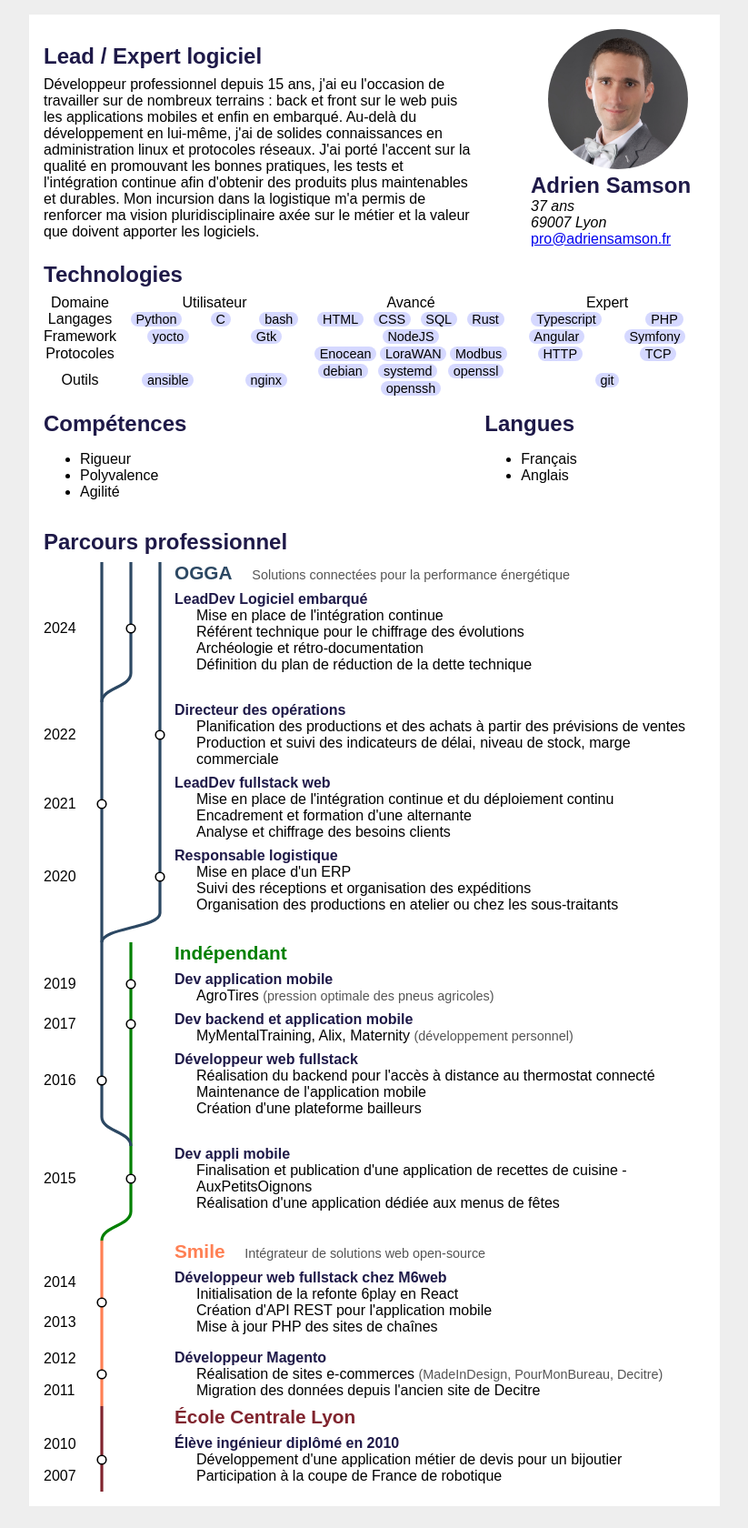
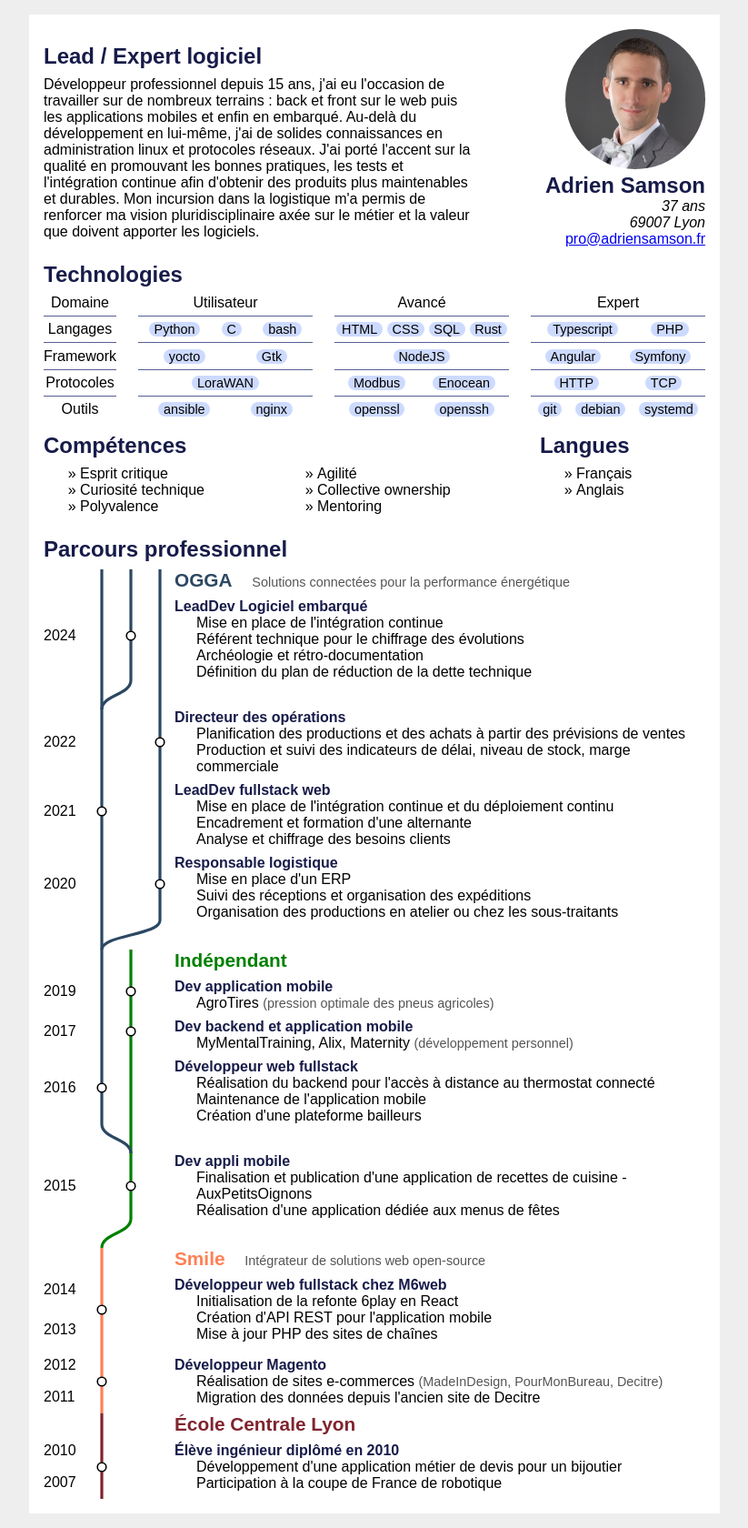
Before and after one commit to adriensamson/adriensamson.github.io, a Jekyll site: the page cv2025.html, which Jekyll copies as it is, in a window 1280 px wide. Shown: the whole page at 91% size, without its empty margins (228-1051 px from the left). Built offline with Jekyll 4.4.1, drawn with Linux system fonts in a browser that asks for light colours.

Commit message:
fix colors

```diff
--- a/cv2025.html
+++ b/cv2025.html
@@ -14,8 +14,9 @@
             --smile: #ff8054;
             --ecl: #80242E;
 
-            --accent-fg: oklch(25% 0.085 283);
-            --accent-bg: oklch(90% 0.085 283);
+            --accent-fg: oklch(25% 0.085 275);
+            --accent-bg: oklch(90% 0.085 275);
+            --accent-border: oklch(50% 0.085 275);
         }
         html {
             background: #eeeeee;
@@ -47,9 +48,7 @@
         #name {
             flex: 0 0 12rem;
             margin-left: 4rem;
-        }
-        #name div.photo {
-            text-align: center;
+            text-align: right;
         }
         #name div.photo > img {
             width: 80%;
@@ -65,7 +64,7 @@
             font-size: .9rem;
         }
 
-        dl {
+        dl, ul {
             margin: .5rem 0;
         }
         dl:has(~ .fork) {
@@ -81,6 +80,9 @@
         dd {
             margin-left: 1.5rem;
         }
+        li {
+            list-style: "» ";
+        }
         #competences {
 
         }
@@ -93,18 +95,27 @@
             /*flex-direction: column;*/
         }
         #softskills {
-            flex: 2
+            flex: 3
         }
         #softskills ~ div {
             flex: 1;
         }
+        #softskills ul {
+            column-count: 2;
+        }
 
         #technologies div.table {
             display: grid;
+            grid-column-gap: 1.5rem;
             grid-template-columns: min-content repeat(3, 1fr);
         }
-        #technologies div.table div.header {
-            font-weight: 500;
+        #technologies div.table div.header, #technologies div.table div.row-header {
+            /*font-weight: 400;*/
+        }
+        #technologies div.table div:not(.header) {
+            border-top: solid 1px var(--accent-border);
+            margin-top: .3rem;
+            padding-top: .3rem;
         }
         #technologies div.table div {
             display: flex;
@@ -271,7 +282,7 @@
                     <div class="header">Avancé</div>
                     <div class="header">Expert</div>
 
-                    <div class="header">Langages</div>
+                    <div class="row-header">Langages</div>
                     <div>
                         <span>Python</span>
                         <span>C</span>
@@ -288,7 +299,7 @@
                         <span>PHP</span>
                     </div>
 
-                    <div class="header">Framework</div>
+                    <div class="row-header">Framework</div>
                     <div>
                         <span>yocto</span>
                         <span>Gtk</span>
@@ -301,31 +312,32 @@
                         <span>Symfony</span>
                     </div>
 
-                    <div class="header">Protocoles</div>
-                    <div></div>
+                    <div class="row-header">Protocoles</div>
                     <div>
+                        <span>LoraWAN</span>
+                    </div>
+                    <div>
+                        <span>Modbus</span>
                         <span>Enocean</span>
-                        <span>LoraWAN</span>
-                        <span>Modbus</span>
                     </div>
                     <div>
                         <span>HTTP</span>
                         <span>TCP</span>
                     </div>
 
-                    <div class="header">Outils</div>
+                    <div class="row-header">Outils</div>
                     <div>
                         <span>ansible</span>
                         <span>nginx</span>
                     </div>
                     <div>
-                        <span>debian</span>
-                        <span>systemd</span>
                         <span>openssl</span>
                         <span>openssh</span>
                     </div>
                     <div>
                         <span>git</span>
+                        <span>debian</span>
+                        <span>systemd</span>
                     </div>
                 </div>
 
@@ -334,9 +346,12 @@
                 <div id="softskills">
                     <h2>Compétences</h2>
                     <ul>
-                        <li>Rigueur</li>
+                        <li>Esprit critique</li>
+                        <li>Curiosité technique</li>
                         <li>Polyvalence</li>
                         <li>Agilité</li>
+                        <li>Collective ownership</li>
+                        <li>Mentoring</li>
                     </ul>
                 </div>
                 <div id="languages">
```
